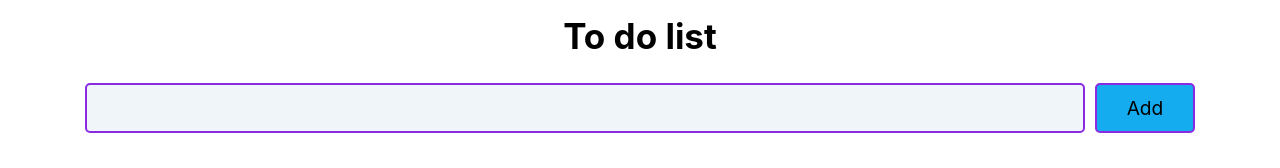
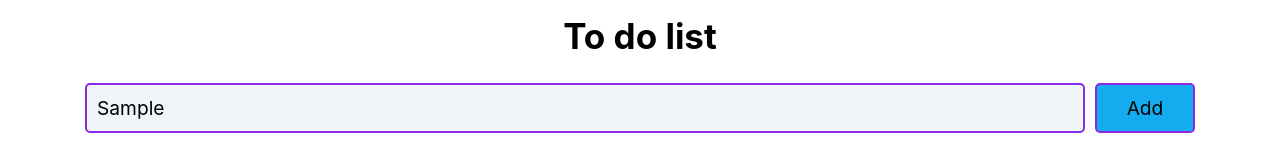
Before and after one commit to ZAlexey1977/to-do_list, a React (Create React App) app: page / in a window 1280 px wide. Both pictures are taken after typing "Sample" into the empty fields and a click on the button "Add". Shown: the top 168 px of the page. Built offline with nearby package versions, Linux system fonts and the light colour scheme.

Commit message:
add ToDoItem

```diff
--- a/src/App.tsx
+++ b/src/App.tsx
@@ -1,18 +1,18 @@
 import { createElement, useState } from 'react';
 import './App.css';
-import CreateElement from './CreateElement';
+import CreateElement, { ToDoItem } from './CreateElement';
 import Filter from './Filter';
 import ListItem from './ListItem';
 
 function App() {
-  const [myStore, setMyStore] = useState<string[]>([]);
+  const [myStore, setMyStore] = useState<ToDoItem[]>([]);
 
   return (
     <div className="App">
      <CreateElement store={myStore} setMyStore={setMyStore}/>
      <Filter />
      {myStore.map((el) =>
-     <ListItem data={el} key={el}/>
+     <ListItem todoItem={el} key={el.id}/>
      )}
     </div>
   );
--- a/src/ListItem.tsx
+++ b/src/ListItem.tsx
@@ -1,10 +1,9 @@
 
 import './ListItem.css';
-//import addItem from './CreateElement';
 import { useEffect, useRef, useState } from 'react';
+import { ToDoItem } from './CreateElement';
 
-
-function ListItem(props: {data: string}){
+function ListItem(props: {todoItem: ToDoItem}){
   const checkboxRef = useRef<HTMLInputElement>(null);
   const paragrafRef = useRef<HTMLParagraphElement>(null);
 
@@ -22,7 +21,7 @@ function ListItem(props: {data: string}){
   return(
     <div className="list">
       <input ref={checkboxRef} type='checkbox' onChange={checkTaskDone}/>
-      <p ref={paragrafRef}>{props.data}</p>
+      <p ref={paragrafRef}>{props.todoItem.task}</p>
     </div>
   )
 }
--- a/src/createElement.tsx
+++ b/src/createElement.tsx
@@ -1,20 +1,23 @@
 import './CreateElement.css';
 import { useEffect, useRef, useState } from 'react';
 
+export type ToDoItem = {
+  id: number,
+  task: string,
+  isDone: boolean
+}
+
 type CreateElementProps = {
-  store: string[],
-  setMyStore: (elements: string[]) => void
+  store: ToDoItem[],
+  setMyStore: (elements: ToDoItem[]) => void
 }
 
 function CreateElement(props: CreateElementProps){
+const inputRef = useRef<HTMLInputElement>(null);
 
-const buttonRef = useRef<HTMLButtonElement>(null);
-let buttonAdd = buttonRef.current;
 
   const getTodoItem = (): string => {
-  let getTask: HTMLInputElement = document.querySelector(".getTask") as HTMLInputElement;
-  let data: string = getTask.value;
-  getTask.value = '';
+  let data: string  = inputRef.current?.value || '';
   return data;
   }
 
@@ -27,15 +30,20 @@ let buttonAdd = buttonRef.current;
 
 
   const addItem = (): void => {
-    props.setMyStore([getTodoItem(), ...props.store]);
+    let temp = {
+      id: props.store.length,
+      task: getTodoItem(),
+      isDone: false
+    }
+    props.setMyStore([temp, ...props.store]);
 
   }
 
   return (
     <div className="creater">
       <h2>To do list</h2>
-      <input type="text" className="getTask" onKeyDown={pressKeyEnter}/>
-      <button ref={buttonRef} onClick={addItem} >Add</button>
+      <input type="text" ref={inputRef} onKeyDown={pressKeyEnter}/>
+      <button  onClick={addItem} >Add</button>
     </div>
   )
 }
```
